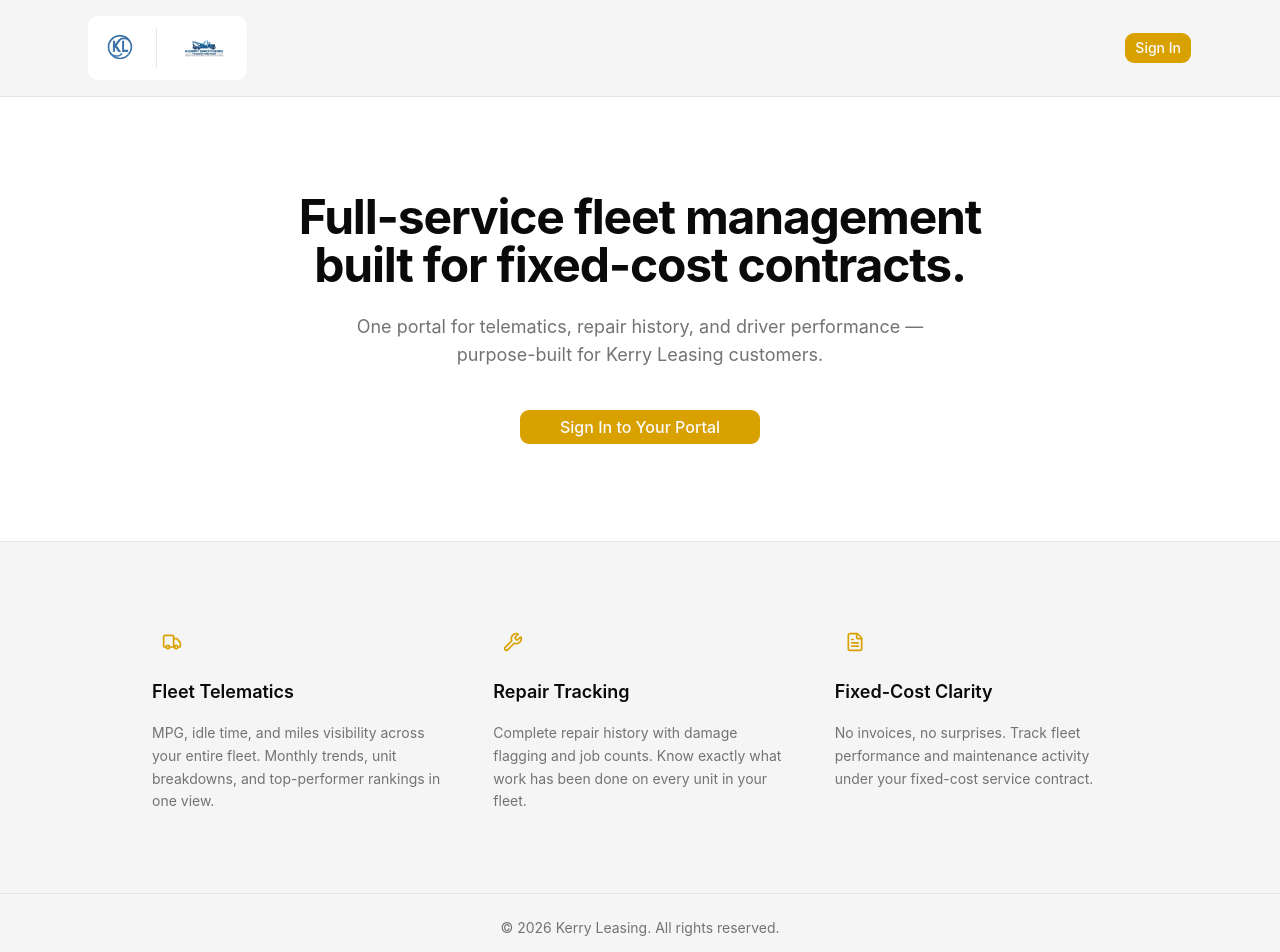
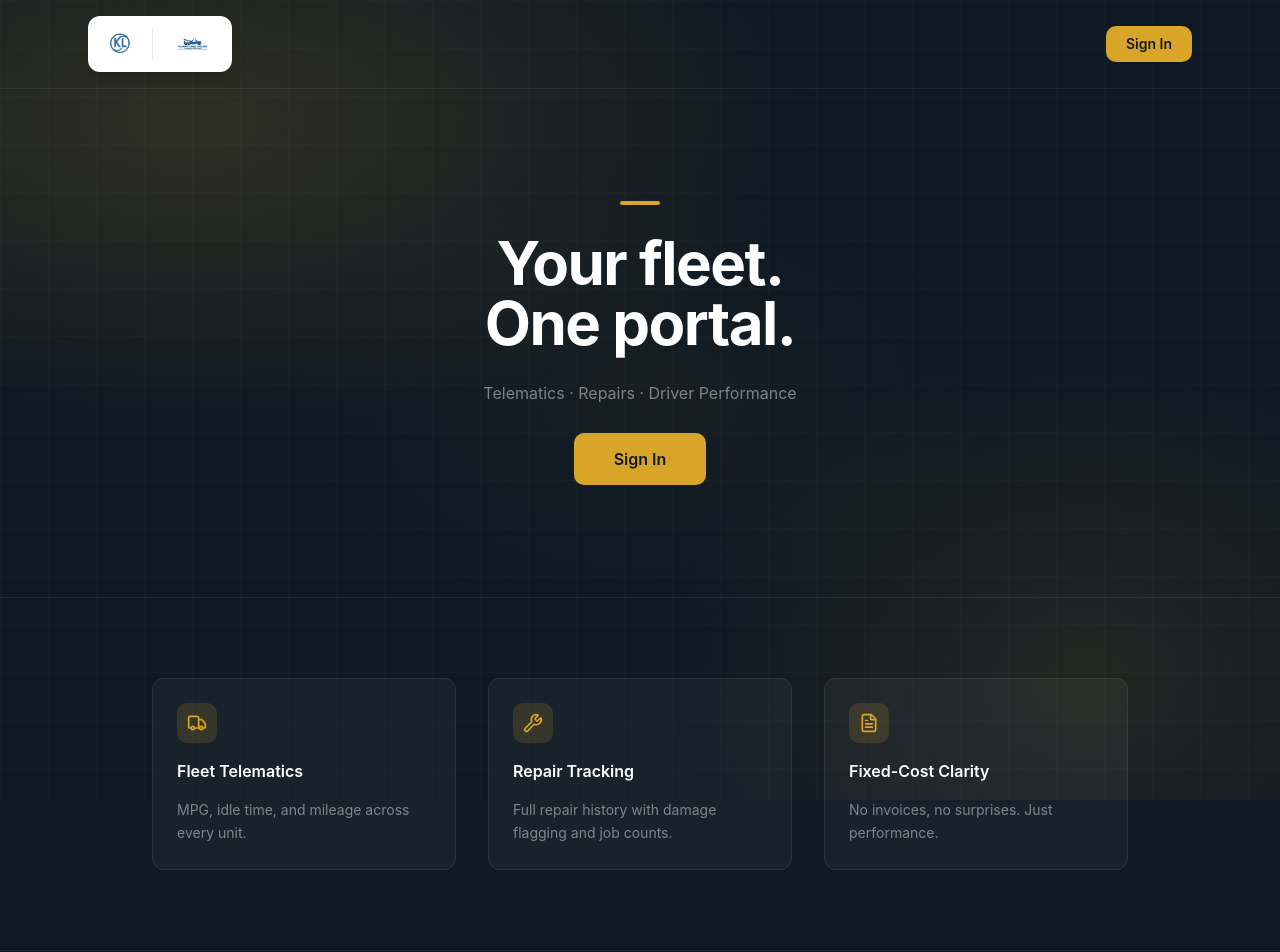
Before and after one commit to kerrybros/kerry-leasing, a Next.js app in the folder apps/web/: page / in a window 1280 px wide. Shown: the top 952 px of the page. Built offline with nearby package versions, Linux system fonts and the light colour scheme; no server answers.

Commit message:
design: tighten landing and sign-in page copy

```diff
--- a/apps/web/app/page.tsx
+++ b/apps/web/app/page.tsx
@@ -3,7 +3,6 @@ import { redirect } from 'next/navigation';
 import Image from 'next/image';
 import Link from 'next/link';
 import { Truck, Wrench, FileText } from 'lucide-react';
-import { Button } from '@/components/ui/button';
 
 export default async function HomePage() {
   const { userId } = auth();
@@ -13,93 +12,131 @@ export default async function HomePage() {
   }
 
   return (
-    <div className="min-h-screen flex flex-col bg-background text-foreground">
+    <div className="min-h-screen flex flex-col" style={{ background: '#0f1923', color: '#fff' }}>
+
+      {/* Ambient background — gradient blobs + grid (same as sign-in) */}
+      <div
+        aria-hidden
+        className="fixed inset-0 pointer-events-none"
+        style={{
+          background:
+            'radial-gradient(ellipse 70% 55% at 15% 15%, rgba(217,165,40,0.16) 0%, transparent 70%), radial-gradient(ellipse 55% 70% at 85% 85%, rgba(217,165,40,0.10) 0%, transparent 60%), radial-gradient(ellipse 40% 40% at 50% 50%, rgba(217,165,40,0.04) 0%, transparent 70%)',
+        }}
+      />
+      <div
+        aria-hidden
+        className="fixed inset-0 pointer-events-none opacity-[0.035]"
+        style={{
+          backgroundImage:
+            'linear-gradient(rgba(255,255,255,0.6) 1px, transparent 1px), linear-gradient(90deg, rgba(255,255,255,0.6) 1px, transparent 1px)',
+          backgroundSize: '48px 48px',
+        }}
+      />
+
       {/* Header */}
-      <header className="border-b border-border bg-muted">
+      <header className="relative z-10 border-b" style={{ borderColor: 'rgba(255,255,255,0.07)' }}>
         <div className="max-w-6xl mx-auto px-6 py-4 flex items-center justify-between">
-          <div className="flex items-center gap-4 bg-white rounded-lg px-3 py-2">
+          <div className="bg-white rounded-xl px-4 py-2.5 flex items-center gap-4 shadow-lg shadow-black/30">
             <Image
               src="/logos/Kerry Leasing Logo.png"
               alt="Kerry Leasing"
-              width={160}
-              height={54}
-              className="h-10 w-auto object-contain"
+              width={140}
+              height={48}
+              className="h-8 w-auto object-contain"
               priority
             />
-            <div className="w-px h-10 bg-gray-200" />
+            <div className="w-px h-8 bg-gray-200" />
             <Image
               src="/logos/Kerry Brothers Truck Repair Logo Transpaent.png"
               alt="Kerry Brothers Truck Repair"
-              width={200}
-              height={68}
-              className="h-12 w-auto object-contain"
+              width={160}
+              height={55}
+              className="h-9 w-auto object-contain"
             />
           </div>
-          <Link href="/sign-in">
-            <Button>Sign In</Button>
+          <Link
+            href="/sign-in"
+            className="inline-flex items-center px-5 py-2 rounded-lg text-sm font-semibold transition-colors"
+            style={{ background: '#d9a528', color: '#0f1923' }}
+          >
+            Sign In
           </Link>
         </div>
       </header>
 
       {/* Hero */}
-      <section className="flex-1 flex flex-col items-center justify-center text-center px-6 py-24">
-        <div className="max-w-3xl mx-auto">
-          <h1 className="text-4xl sm:text-5xl font-bold tracking-tight text-foreground mb-6">
-            Full-service fleet management built for fixed-cost contracts.
+      <section className="relative z-10 flex-1 flex flex-col items-center justify-center text-center px-6 py-28">
+        <div className="max-w-3xl mx-auto space-y-7">
+          {/* Gold accent bar */}
+          <div className="flex justify-center">
+            <div className="w-10 h-1 rounded-full" style={{ background: '#d9a528' }} />
+          </div>
+          <h1 className="text-5xl sm:text-6xl font-bold tracking-tight leading-tight text-white">
+            Your fleet.<br />One portal.
           </h1>
-          <p className="text-lg text-muted-foreground mb-10 max-w-xl mx-auto">
-            One portal for telematics, repair history, and driver performance — purpose-built for Kerry Leasing customers.
+          <p className="text-base" style={{ color: 'rgba(255,255,255,0.45)' }}>
+            Telematics · Repairs · Driver Performance
           </p>
-          <Link href="/sign-in">
-            <Button size="lg" className="px-10 text-base">
-              Sign In to Your Portal
-            </Button>
-          </Link>
+          <div>
+            <Link
+              href="/sign-in"
+              className="inline-flex items-center px-10 py-3.5 rounded-lg text-base font-semibold transition-opacity hover:opacity-90"
+              style={{ background: '#d9a528', color: '#0f1923' }}
+            >
+              Sign In
+            </Link>
+          </div>
         </div>
       </section>
 
       {/* Feature columns */}
-      <section className="border-t border-border bg-muted">
+      <section className="relative z-10 border-t" style={{ borderColor: 'rgba(255,255,255,0.07)' }}>
         <div className="max-w-5xl mx-auto px-6 py-20">
-          <div className="grid grid-cols-1 md:grid-cols-3 gap-12">
-            <div className="flex flex-col gap-4">
-              <div className="w-10 h-10 rounded-lg bg-primary/10 flex items-center justify-center">
-                <Truck className="w-5 h-5 text-primary" />
+          <div className="grid grid-cols-1 md:grid-cols-3 gap-8">
+            {[
+              {
+                icon: Truck,
+                title: 'Fleet Telematics',
+                body: 'MPG, idle time, and mileage across every unit.',
+              },
+              {
+                icon: Wrench,
+                title: 'Repair Tracking',
+                body: 'Full repair history with damage flagging and job counts.',
+              },
+              {
+                icon: FileText,
+                title: 'Fixed-Cost Clarity',
+                body: 'No invoices, no surprises. Just performance.',
+              },
+            ].map(({ icon: Icon, title, body }) => (
+              <div
+                key={title}
+                className="rounded-xl p-6 flex flex-col gap-4"
+                style={{
+                  background: 'rgba(255,255,255,0.04)',
+                  border: '1px solid rgba(255,255,255,0.08)',
+                }}
+              >
+                <div
+                  className="w-10 h-10 rounded-lg flex items-center justify-center"
+                  style={{ background: 'rgba(217,165,40,0.15)' }}
+                >
+                  <Icon className="w-5 h-5" style={{ color: '#d9a528' }} />
+                </div>
+                <h3 className="text-base font-semibold text-white">{title}</h3>
+                <p className="text-sm leading-relaxed" style={{ color: 'rgba(255,255,255,0.45)' }}>
+                  {body}
+                </p>
               </div>
-              <h3 className="text-lg font-semibold text-foreground">Fleet Telematics</h3>
-              <p className="text-sm text-muted-foreground leading-relaxed">
-                MPG, idle time, and miles visibility across your entire fleet. Monthly trends, unit breakdowns, and top-performer rankings in one view.
-              </p>
-            </div>
-
-            <div className="flex flex-col gap-4">
-              <div className="w-10 h-10 rounded-lg bg-primary/10 flex items-center justify-center">
-                <Wrench className="w-5 h-5 text-primary" />
-              </div>
-              <h3 className="text-lg font-semibold text-foreground">Repair Tracking</h3>
-              <p className="text-sm text-muted-foreground leading-relaxed">
-                Complete repair history with damage flagging and job counts. Know exactly what work has been done on every unit in your fleet.
-              </p>
-            </div>
-
-            <div className="flex flex-col gap-4">
-              <div className="w-10 h-10 rounded-lg bg-primary/10 flex items-center justify-center">
-                <FileText className="w-5 h-5 text-primary" />
-              </div>
-              <h3 className="text-lg font-semibold text-foreground">Fixed-Cost Clarity</h3>
-              <p className="text-sm text-muted-foreground leading-relaxed">
-                No invoices, no surprises. Track fleet performance and maintenance activity under your fixed-cost service contract.
-              </p>
-            </div>
+            ))}
           </div>
         </div>
       </section>
 
       {/* Footer */}
-      <footer className="border-t border-border bg-muted">
-        <div className="max-w-6xl mx-auto px-6 py-6 text-center text-sm text-muted-foreground">
-          &copy; {new Date().getFullYear()} Kerry Leasing. All rights reserved.
-        </div>
+      <footer className="relative z-10 border-t py-6 text-center text-xs" style={{ borderColor: 'rgba(255,255,255,0.07)', color: 'rgba(255,255,255,0.25)' }}>
+        &copy; {new Date().getFullYear()} Kerry Leasing. All rights reserved.
       </footer>
     </div>
   );
--- a/apps/web/app/sign-in/[[...sign-in]]/page.tsx
+++ b/apps/web/app/sign-in/[[...sign-in]]/page.tsx
@@ -49,16 +49,16 @@ export default function SignInPage() {
         </div>
 
         {/* Headline */}
-        <div className="relative z-10 space-y-5">
+        <div className="relative z-10 space-y-4">
           <div
             className="w-10 h-1 rounded-full"
             style={{ background: '#d9a528' }}
           />
           <h1 className="text-4xl font-bold text-white leading-tight tracking-tight">
-            Fleet management<br />built for fixed-cost<br />contracts.
+            Your fleet.<br />One portal.
           </h1>
-          <p className="text-base text-white/50 leading-relaxed max-w-sm">
-            One portal for telematics, repair history, and driver performance — purpose-built for Kerry Leasing customers.
+          <p className="text-sm text-white/40 tracking-wide uppercase">
+            Telematics · Repairs · Driver Performance
           </p>
         </div>
 
```
